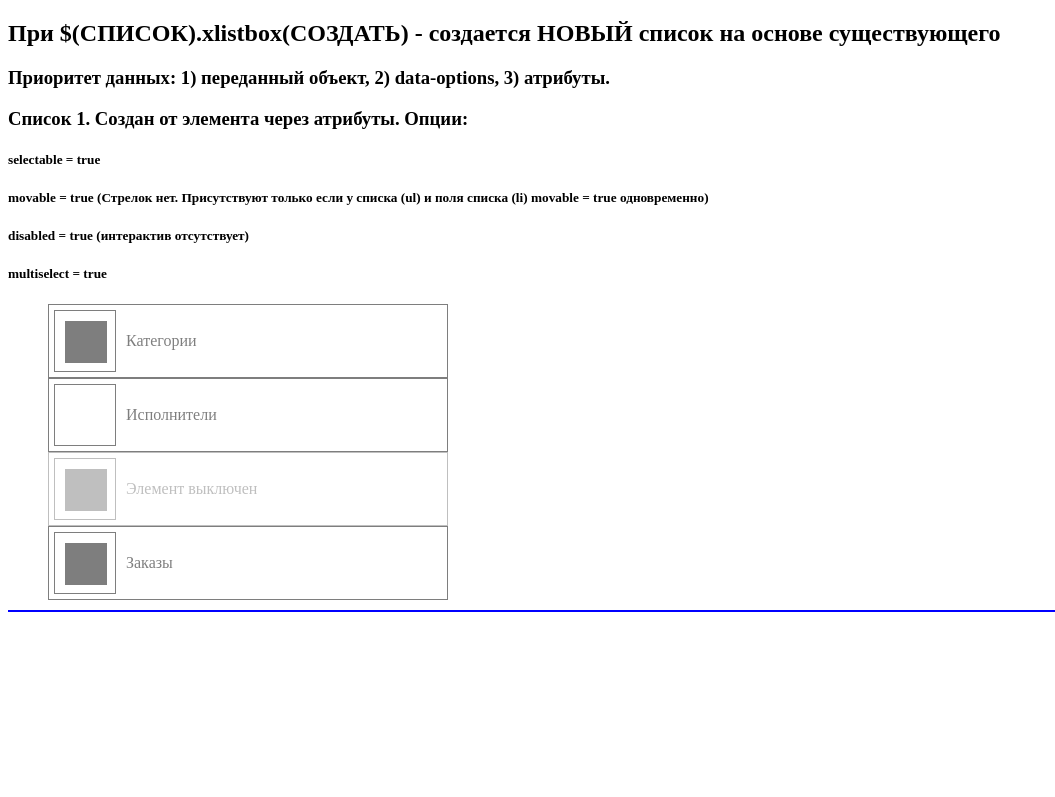
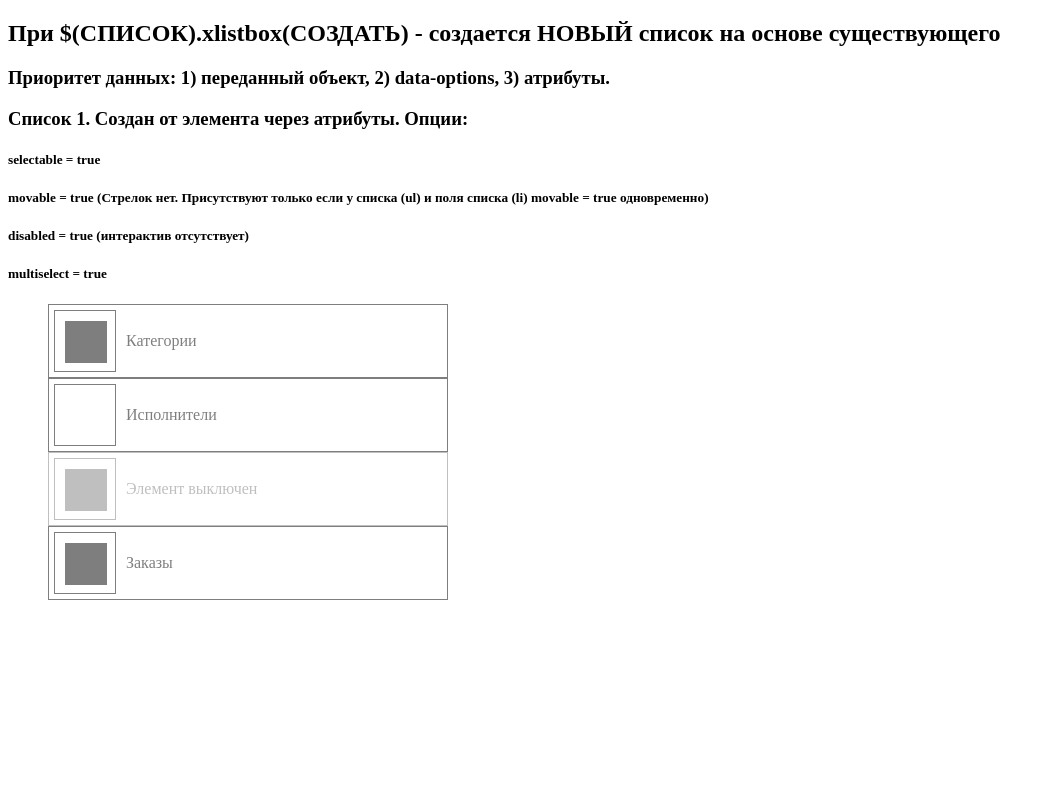
Before and after one commit to knightsforce/xListBox, a plain HTML site: page index.html in a window 1280 px wide. Shown: the top 797 px of the page, without its empty margins (0-1055 px from the left). Drawn offline with Linux system fonts and the light colour scheme.

Commit message:
Убрал лишнюю разметку

```diff
--- a/index.html
+++ b/index.html
@@ -55,7 +55,6 @@
       cursor: pointer;
     }
     .testBlock {
-      border-bottom: 2px solid blue;
       margin-bottom: 200px;
     }
     .container .xlistbox {
```
